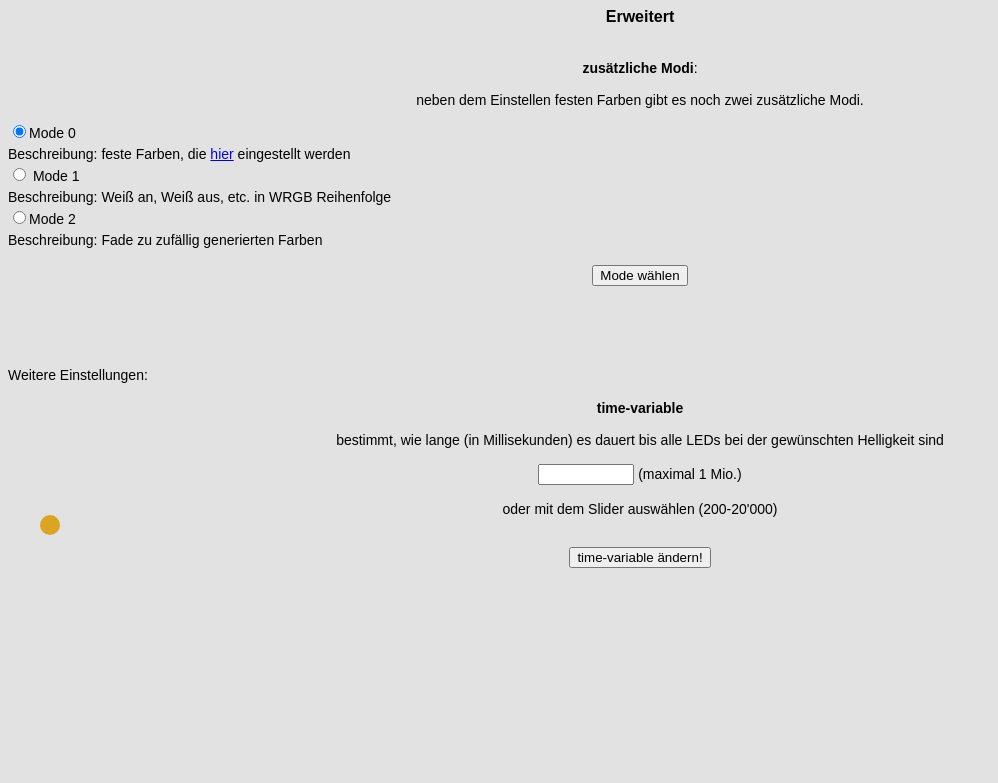
After one commit to smart-led-suite/led-blaster, a PHP site: page /advanced.html in a window 1280 px wide. The commit adds this page. Shown: the top 783 px of the page, without its empty margins (0-998 px from the left). Run offline with PHP 8.4, Linux system fonts and the light colour scheme.

Commit message:
added advanced.html file and made changes to integrate the new file.
use:
advanced/erweitert is a page where mode 0/1/2 can be selected and the time variable can be changed.
right now there's a bug: after changing the time variable mode=0 is selected.
this will be fixed in the future.

```diff
--- /dev/null
+++ b/advanced.html
@@ -0,0 +1,59 @@
+<html>
+<head>
+<meta charset="UTF-8" />
+<meta name="viewport" content="width=device-width, initial-scale=1">
+
+<title>Erweitert</title>
+<link rel="icon"
+      type="image/ico"
+      href="favicon.ico">
+ <link href='https://fonts.googleapis.com/css?family=Open+Sans:400,300' rel='stylesheet' type='text/css'>
+<!-- import custom stylesheet -->
+<link rel="stylesheet" media="screen" href="design.css">
+<style>
+    h4   { background-color: transparent; }
+    </style>
+</head>
+<body  bgcolor="#e2e2e2" >
+    <p id="default">
+    <b>Erweitert</b> <br><br>
+    </p>
+    <form action="fade.php">
+        <p id="inputField">
+            <b> zusätzliche Modi</b>: <br><br>
+    neben dem Einstellen festen Farben gibt es noch zwei zusätzliche Modi.<br>
+        </p>
+        <p id="modeChooser">
+            <input type="radio" checked value="0" name="mode">Mode 0 <br>
+            Beschreibung: feste Farben, die <a href="/index.html">hier</a> eingestellt werden
+            <br>
+            <input type="radio" value="1" name="mode"> Mode 1 <br>
+            Beschreibung: Weiß an, Weiß aus, etc. in WRGB Reihenfolge
+            <br>
+            <input type="radio" value="2" name="mode">Mode 2 <br>
+            Beschreibung: Fade zu zufällig generierten Farben
+        <br>
+            </p>
+            <p id="inputField">
+             <input type="submit" value="Mode wählen">
+            </p>
+    </form>
+    <form action="fade.php">
+      <p id="modeChooser">
+          <br><br><br>
+    Weitere Einstellungen: <br>
+        </p>
+    <p id="inputField">
+        <b> time-variable</b> <br><br>
+        bestimmt, wie lange (in Millisekunden) es dauert bis alle LEDs bei der      gewünschten Helligkeit sind <br><br>
+
+    <input type="number" name="a_time" min="200" max="1000000"> (maximal 1 Mio.) <br><br>
+        oder mit dem Slider auswählen (200-20'000)
+      <input type="range" name="time" min="200" max="20000" step="1" value="0"><br><br>
+
+         <input type="submit" value="time-variable ändern!">
+        </p>
+       <br>
+    </form>
+    </body>
+</html>
--- a/design.css
+++ b/design.css
@@ -1,26 +1,35 @@
-#red {
+
+
+
+        #red {
                 text-align: center;
                 font-family: sans-serif;
+                font-size: 14;
                 color: white;
-                background-color: firebrick;
+                background-color: rgba(178, 34, 34, 0.78);
         }
         #green {
                 text-align: center;
                 font-family: sans-serif;
                 color: white;
-                background-color: forestgreen;
+                font-weight: lighter;
+                font-size: 14;
+                background-color: rgba(34, 139, 34, 0.73);
 
         }
         #blue {
                 text-align: center;
                 font-family: sans-serif;
+                font-weight: lighter;
+                font-size: 14;
                 color: white;
-                background-color: dodgerblue;
+                background-color: rgba(30, 144, 255, 0.87);
         }
         #white {
                 text-align: center;
                 font-family: sans-serif;
-                font-style: normal;
+                font-weight: lighter;
+                font-size: 14;
                 color: black;
                 background-color: lightgrey;
         }
@@ -31,9 +40,15 @@
         }
 
         #default {
-            text-align: center;
+                text-align: center;
                 font-family: sans-serif;
                 font-style: normal;
+        }
+        #left {
+                text-align: left;
+                font-family: sans-serif;
+                font-style: normal;
+                font-weight: lighter;
         }
 
         #grey {
@@ -42,12 +57,43 @@
                 font-style: normal;
                 background-color: lightslategrey;
         }
+
+        #modeChooser {
+                text-align: left;
+                font-family: sans-serif;
+                font-weight: lighter;
+                font-size: 14;
+                color: black;
+                border-color: #2f2d2d;
+                border-width: 5px;
+                line-height: 150%;
+        }
+
+        #inputField {
+                text-align: center;
+                font-family: sans-serif;
+                font-weight: lighter;
+                font-size: 14;
+                color: black;
+                border-color: #2f2d2d;
+                border-width: 5px;
+                /*background-color: rgba(0, 0, 0, 0.15);*/
+                input[type=range]{
+                -webkit-appearance: none;
+                width: 95%;
+                height: 10px;
+                background: transparent;
+                border: none;
+                border-radius: 3px;
+            }
+        }
+
         /* style the range sliders */
         input[type=range]{
             -webkit-appearance: none;
             width: 100%;
             height: 10px;
-            background: #9b9a9a;
+            background: transparent;
             border: none;
             border-radius: 3px;
         }
@@ -56,7 +102,7 @@
             -webkit-appearance: none;
             width: 400px;
             height: 5px;
-            background: #9b9a9a;
+            background: transparent;
             border: none;
             border-radius: 3px;
         }
```
Also changed, not shown: fade.php (+15 -11 lines), index.html (+17 -21 lines).
